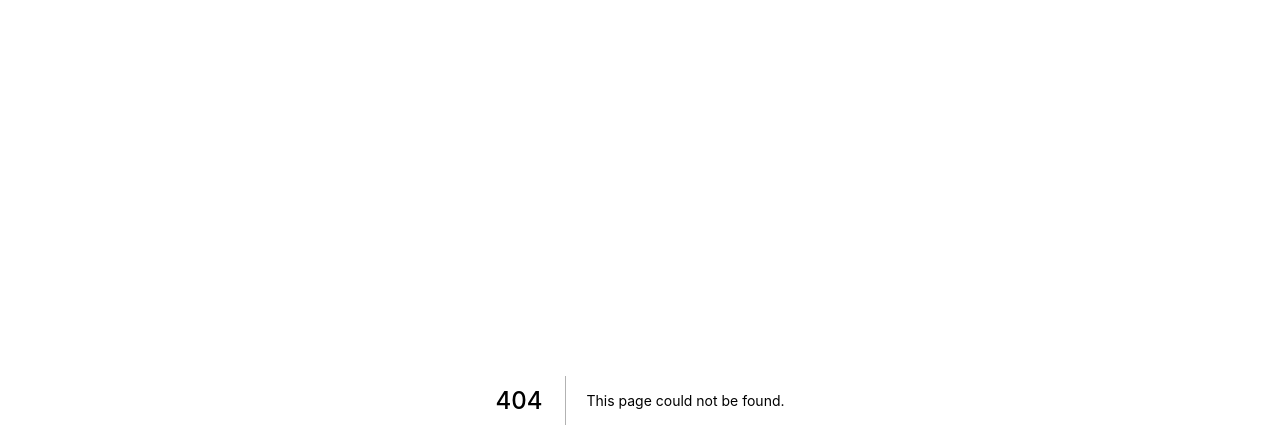
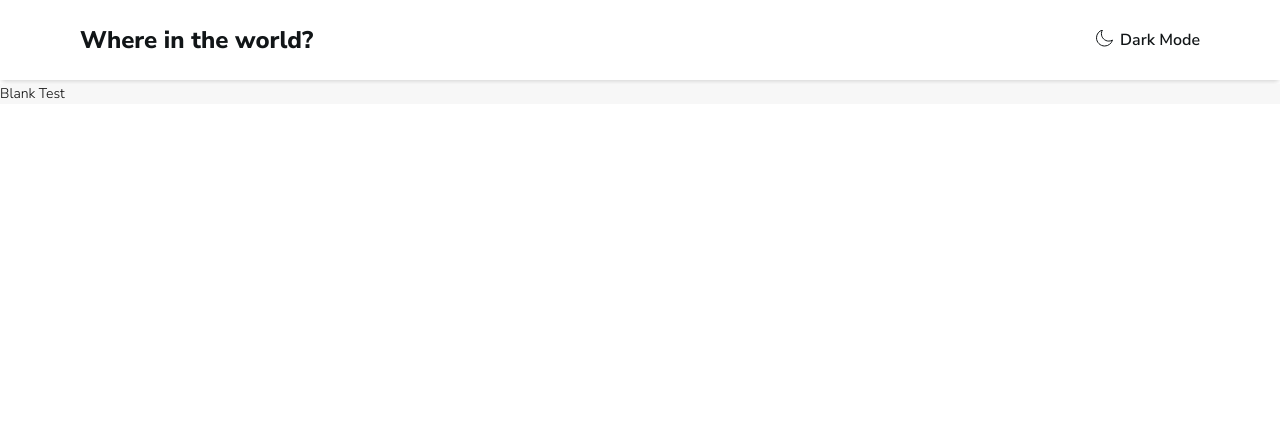
Before and after one commit to KougamiJuan/Countries, a Next.js app: page /country/1 in a window 1280 px wide. Before the commit this address had no page. Shown: the top 448 px of the page. Built offline with nearby package versions, Linux system fonts and the light colour scheme.

Commit message:
Implemented Layout and Improvements (#6)

```diff
--- a/components/Filter/index.tsx
+++ b/components/Filter/index.tsx
@@ -1,6 +1,8 @@
 // Libraries
 import { useState } from 'react'
 import { Listbox } from '@headlessui/react'
+// Assests
+import ArrowDown from '../../assets/svg/arrow-down.svg'
 // Utils
 import { OPTIONS } from '../../utils/constants'
 
@@ -25,6 +27,12 @@ export default function Filter({
           shadow-md dark:bg-oxford-blue dark:text-white md:py-5 md:text-sm"
         >
           {selectedRegion.label}
+          <div className="pointer-events-none absolute right-1 top-4 md:top-5">
+            <ArrowDown
+              viewBox="0 0 35 35"
+              className="h-6 w-6 fill-woodsmoke dark:fill-white md:h-7 md:w-7"
+            />
+          </div>
         </Listbox.Button>
         <Listbox.Options
           className="absolute z-10 mt-1 w-full rounded-md bg-white px-5
--- a/components/Item/index.tsx
+++ b/components/Item/index.tsx
@@ -1,4 +1,5 @@
 // Assets
+import Link from 'next/link'
 import Image from 'next/image'
 // Interface
 import { Country } from '../../interface/Country'
@@ -7,6 +8,7 @@ import Field from '../Field'
 
 export default function Item({ country }: { country: Country }) {
   return (
+    <Link passHref key={country.ccn3} href={`/country/${country.ccn3}`}>
       <div
         className="mb-9 box-border h-[20.6rem] w-[16.7rem] cursor-pointer
         rounded-md bg-white shadow-md transition-colors duration-700
@@ -30,5 +32,6 @@ export default function Item({ country }: { country: Country }) {
           <Field title={'capital'} value={country.capital} />
         </div>
       </div>
+    </Link>
   )
 }
--- /dev/null
+++ b/components/Layout/index.tsx
@@ -0,0 +1,23 @@
+// Libraries
+import Head from 'next/head'
+// Components
+import Header from '../Header'
+
+export default function Layout({ children }: { children: React.ReactNode }) {
+  return (
+    <div>
+      <Head>
+        <title>Countries</title>
+        <meta name="description" content="Find country information"></meta>
+        <meta name="keywords" content="country, countries"></meta>
+      </Head>
+      <Header />
+      <main
+        className="bg-alabaster transition-colors
+        duration-700 dark:bg-ebony-clay"
+      >
+        {children}
+      </main>
+    </div>
+  )
+}
--- a/components/ListItems/index.tsx
+++ b/components/ListItems/index.tsx
@@ -28,7 +28,7 @@ export default function ListItems({
   const infiniteScroll = (
     <InfiniteScroll
       className="flex flex-wrap justify-center px-14 pt-9 pb-5
-        sm:justify-between md:pt-5 lg:px-40 xl:px-20"
+      sm:justify-between md:pt-5 lg:px-40 xl:px-20"
       dataLength={countryList.length}
       next={fetchMoreData}
       hasMore={true}
@@ -43,7 +43,7 @@ export default function ListItems({
   const filtered = (
     <div
       className="flex flex-wrap justify-center px-14 pt-9 pb-5
-        sm:justify-between md:pt-5 lg:px-40 xl:px-20"
+      sm:justify-between md:pt-5 lg:px-40 xl:px-20"
     >
       {filteredCountries.map((country) => (
         <Item key={country.ccn3} country={country} />
--- a/pages/_app.tsx
+++ b/pages/_app.tsx
@@ -1,11 +1,14 @@
 import '../styles/globals.sass'
 import type { AppProps } from 'next/app'
 import { ThemeProvider } from 'next-themes'
+import Layout from '../components/Layout'
 
 function MyApp({ Component, pageProps }: AppProps) {
   return (
     <ThemeProvider attribute="class">
-      <Component {...pageProps} />
+      <Layout>
+        <Component {...pageProps} />
+      </Layout>
     </ThemeProvider>
   )
 }
--- /dev/null
+++ b/pages/country/[id].tsx
@@ -0,0 +1,7 @@
+export default function Info() {
+  return (
+    <div className="my-1 flex whitespace-pre text-sm">
+      <p>Blank Test</p>
+    </div>
+  )
+}
--- a/pages/index.tsx
+++ b/pages/index.tsx
@@ -1,13 +1,11 @@
 // Libraries
 import { useRef, useState } from 'react'
-import Head from 'next/head'
 import { InferGetStaticPropsType } from 'next'
 // Interface
 import { Country } from '../interface/Country'
 // Utils
 import { getCountries, searchCountry } from '../utils/helper'
 // Components
-import Header from '../components/Header'
 import Finder from '../components/Finder'
 import Filter from '../components/Filter'
 import ListItems from '../components/ListItems'
@@ -30,16 +28,7 @@ export default function Home({
   }
 
   return (
-    <div
-      className="bg-alabaster transition-colors duration-700
-    dark:bg-ebony-clay"
-    >
-      <Head>
-        <title>Countries</title>
-        <meta name="description" content="Find country information"></meta>
-        <meta name="keywords" content="country, countries"></meta>
-      </Head>
-      <Header />
+    <>
       <div
         className="flex flex-col space-y-12 px-4 pt-6 md:flex-row
         md:justify-between md:space-y-0 md:px-20 md:pt-11 md:pb-7"
@@ -48,7 +37,7 @@ export default function Home({
         <Filter parentCallback={handleFilter} />
       </div>
       <ListItems countries={countryList} filteredCountries={filterCountry} />
-    </div>
+    </>
   )
 }
 
```
Also changed, not shown: utils/constants.ts (+13 -5 lines), assets/svg/arrow-down.svg (added). Lines whose indentation alone changed are shown as unchanged.
